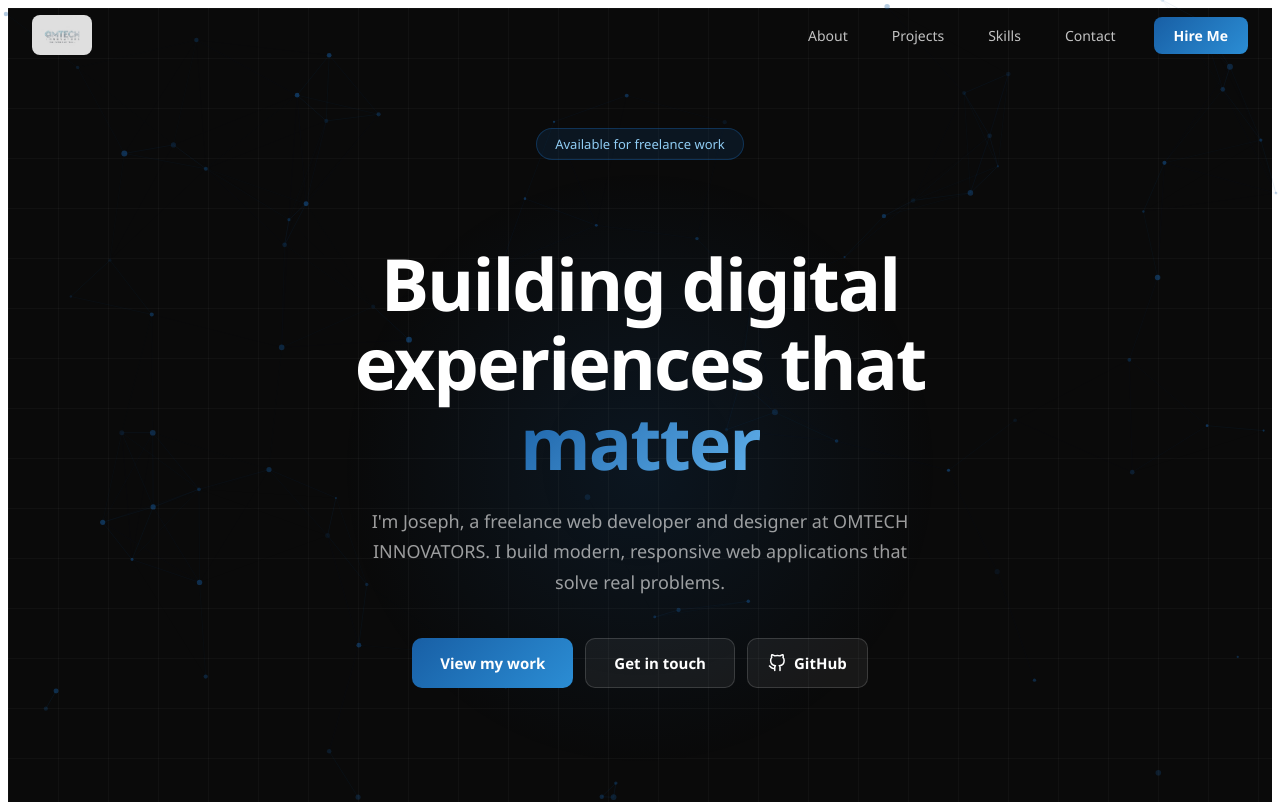
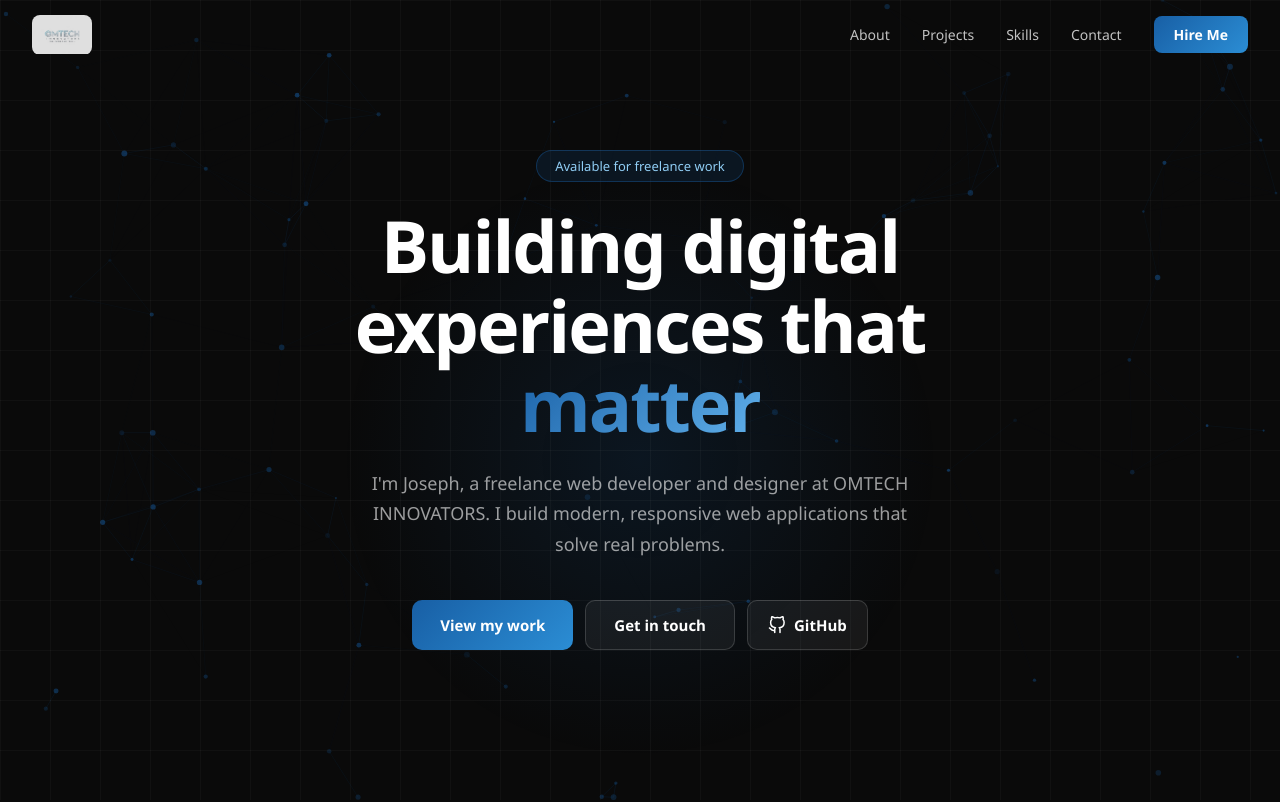
Before and after one commit to CARNAGE-TECH/omtech-portfolio, a React (Create React App) app: page / in a window 1280 px wide. Shown: the top 802 px of the page. Built offline with nearby package versions, Linux system fonts and the light colour scheme.

Commit message:
Minor debugging

```diff
--- a/public/index.html
+++ b/public/index.html
@@ -24,6 +24,10 @@
       work correctly both with client-side routing and a non-root public URL.
       Learn how to configure a non-root public URL by running `npm run build`.
     -->
+      <style>
+  * { margin: 0; padding: 0; box-sizing: border-box; }
+  body { margin: 0; padding: 0; overflow-x: hidden; }
+</style>
     <title>OMTECH INNOVATORS | Joseph Omokwale - Web Developer</title>
 <meta name="description" content="Portfolio of Joseph Omokwale, freelance web developer at OMTECH INNOVATORS. React developer based in Edo, Nigeria." />
   </head>
--- a/src/App.js
+++ b/src/App.js
@@ -27,8 +27,7 @@ function App() {
   const [menuOpen, setMenuOpen] = useState(false);
 
   return (
-    <div style={{ fontFamily: "'Segoe UI', Arial, sans-serif", background: '#0a0a0a', color: 'white', overflowX: 'hidden', position: 'relative' }}>
-  <ParticleBackground />
+<div style={{ fontFamily: "'Segoe UI', Arial, sans-serif", background: '#0a0a0a', color: 'white', overflowX: 'hidden', position: 'relative', margin: 0, padding: 0 }}>  <ParticleBackground />
       <style>{scrollStyles}</style>
       <style>{mobileStyles}</style>
       <Navbar menuOpen={menuOpen} setMenuOpen={setMenuOpen} />
--- a/src/components/Navbar.jsx
+++ b/src/components/Navbar.jsx
@@ -28,11 +28,11 @@ export default function Navbar({ menuOpen, setMenuOpen }) {
           position: 'fixed', top: 0, left: 0, right: 0, zIndex: 100,
           background: scrolled ? 'rgba(10,10,10,0.95)' : 'transparent',
           backdropFilter: scrolled ? 'blur(12px)' : 'none',
-          borderBottom: scrolled ? '1px solid rgba(255,255,255,0.08)' : 'none',
+          borderBottom: '1px solid rgba(255,255,255,0.08)',
+          borderBottomColor: scrolled ? 'rgba(255,255,255,0.08)' : 'transparent',
           padding: '0 2rem', height: '70px',
           display: 'flex', alignItems: 'center', justifyContent: 'space-between',
-          transition: 'background 0.3s, border 0.3s'
-        }}>
+          transition: 'background 0.3s, border-color 0.3s',        }}>
         <img src={logo} alt="OMTECH INNOVATORS" style={{ height: '40px', objectFit: 'contain', borderRadius: '8px' }} />
         {/* Desktop links */}
         <div style={{ display: 'flex', gap: '2rem', alignItems: 'center' }}>
```
